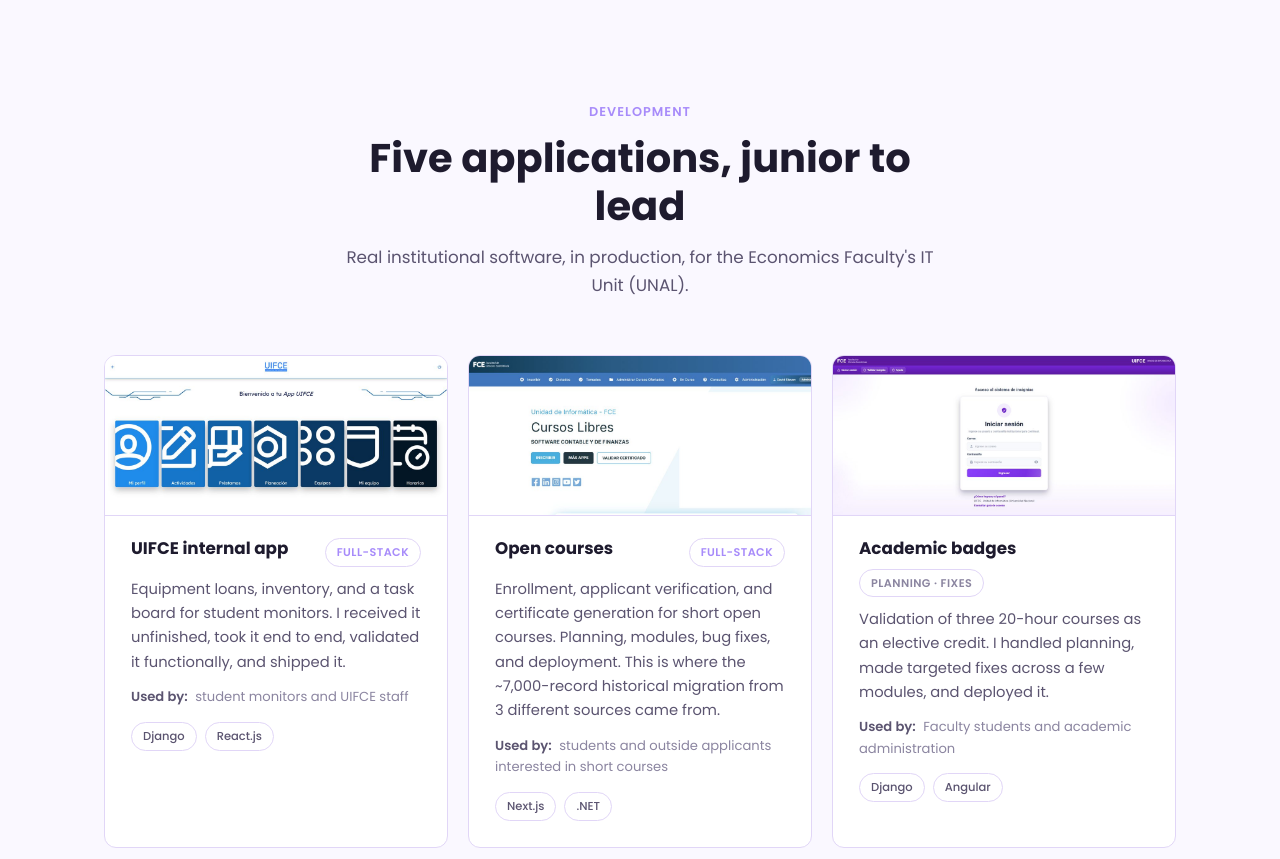
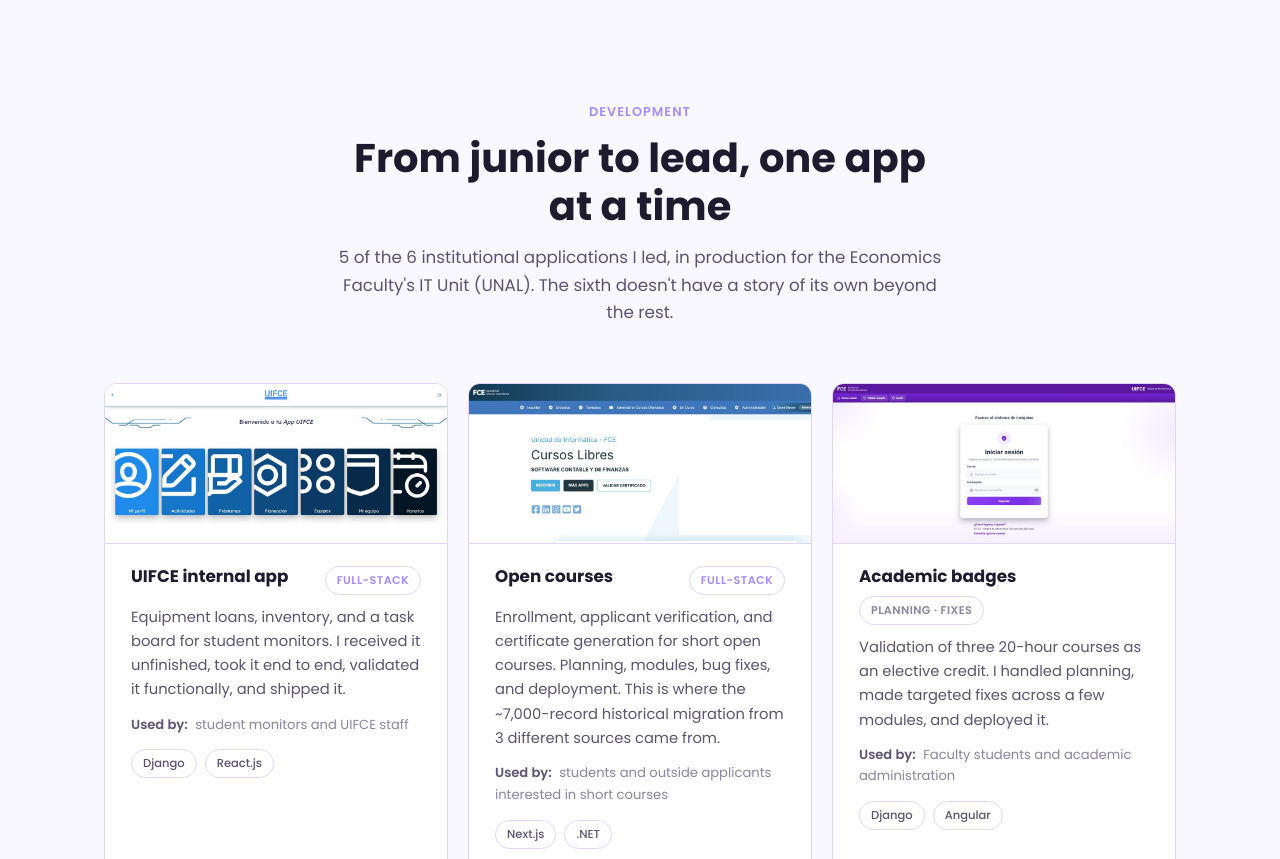
Before and after one commit to Davidrg02/portafolio, a plain HTML site: page index.html in a window 1280 px wide. Shown: the part 2080-2939 px from the top of the page. Drawn offline with Linux system fonts and the light colour scheme.

Commit message:
fix: cohesion pass — apps section count, unrelated bullet in c3
- "Aplicativos" section said "Cinco aplicativos" while the hero/experience
  stats say "6 aplicativos institucionales" — a sharp reader could read
  that as a contradiction. Retitled and made explicit: "5 de los 6".
- Removed the Python/SQL/Apps Script training-sessions sentence from case
  study c3 (Power BI dashboards) — it doesn't causally belong to that
  project's problem/result arc, and it was already duplicated in the
  Trayectoria experience bullets.

```diff
--- a/index.html
+++ b/index.html
@@ -218,10 +218,12 @@
       <div class="container">
         <div class="section-header">
           <span class="section-tag" data-i18n="apps.tag">Desarrollo</span>
-          <h2 class="section-title" data-i18n="apps.title">Cinco aplicativos, de junior a líder</h2>
+          <h2 class="section-title" data-i18n="apps.title">De junior a líder, aplicativo a aplicativo</h2>
           <p class="section-desc" data-i18n="apps.desc">
-            Software institucional real, en producción, para la Unidad de
-            Informática de la Facultad de Ciencias Económicas (UNAL).
+            5 de los 6 aplicativos institucionales que lideré, en producción
+            para la Unidad de Informática de la Facultad de Ciencias
+            Económicas (UNAL). El sexto no tiene una historia propia que
+            contar aparte de las demás.
           </p>
         </div>
 
--- a/js/translations.js
+++ b/js/translations.js
@@ -63,9 +63,9 @@ window.translations = {
       "Frontend con React.js en equipo Scrum, integración de APIs REST.",
 
     "apps.tag": "Desarrollo",
-    "apps.title": "Cinco aplicativos, de junior a líder",
+    "apps.title": "De junior a líder, aplicativo a aplicativo",
     "apps.desc":
-      "Software institucional real, en producción, para la Unidad de Informática de la Facultad de Ciencias Económicas (UNAL).",
+      "5 de los 6 aplicativos institucionales que lideré, en producción para la Unidad de Informática de la Facultad de Ciencias Económicas (UNAL). El sexto no tiene una historia propia que contar aparte de las demás.",
     "apps.usersLabel": "Lo usa:",
     "apps.a1.title": "Aplicativo interno UIFCE",
     "apps.a1.role": "Full-stack",
@@ -149,7 +149,7 @@ window.translations = {
     "cases.c3.problem":
       "Los informes semestrales de la Unidad se armaban cruzando hojas de cálculo a mano: tomaba días y las cifras eran difíciles de reconstruir.",
     "cases.c3.did":
-      "Levanté los indicadores con cuatro dependencias de la Facultad y construí cinco tableros — gestión de aulas, prácticas y pasantías, solicitudes web y operación interna. Además dicté seis sesiones de capacitación en Python, SQL y Google Apps Script a veinte personas de otras áreas, para reducir su dependencia del equipo de desarrollo en consultas rutinarias.",
+      "Levanté los indicadores con cuatro dependencias de la Facultad y construí cinco tableros — gestión de aulas, prácticas y pasantías, solicitudes web y operación interna.",
     "cases.c3.result":
       "Los tableros pasaron a alimentar el informe de gestión de la Unidad, con cifras trazables hasta su fuente.",
 
@@ -271,9 +271,9 @@ window.translations = {
       "React.js frontend on a Scrum team, REST API integration.",
 
     "apps.tag": "Development",
-    "apps.title": "Five applications, junior to lead",
+    "apps.title": "From junior to lead, one app at a time",
     "apps.desc":
-      "Real institutional software, in production, for the Economics Faculty's IT Unit (UNAL).",
+      "5 of the 6 institutional applications I led, in production for the Economics Faculty's IT Unit (UNAL). The sixth doesn't have a story of its own beyond the rest.",
     "apps.usersLabel": "Used by:",
     "apps.a1.title": "UIFCE internal app",
     "apps.a1.role": "Full-stack",
@@ -355,7 +355,7 @@ window.translations = {
     "cases.c3.problem":
       "The Unit's semiannual reports were assembled by manually cross-referencing spreadsheets: it took days and the figures were hard to trace back.",
     "cases.c3.did":
-      "I gathered requirements with four departments across the Faculty and built five dashboards — classroom management, internships, web requests and internal operations. I also ran six training sessions on Python, SQL and Google Apps Script for twenty people from other areas, to reduce their dependency on the dev team for routine queries.",
+      "I gathered requirements with four departments across the Faculty and built five dashboards — classroom management, internships, web requests and internal operations.",
     "cases.c3.result":
       "The dashboards now feed the Unit's management report, with figures traceable back to their source.",
 
```
